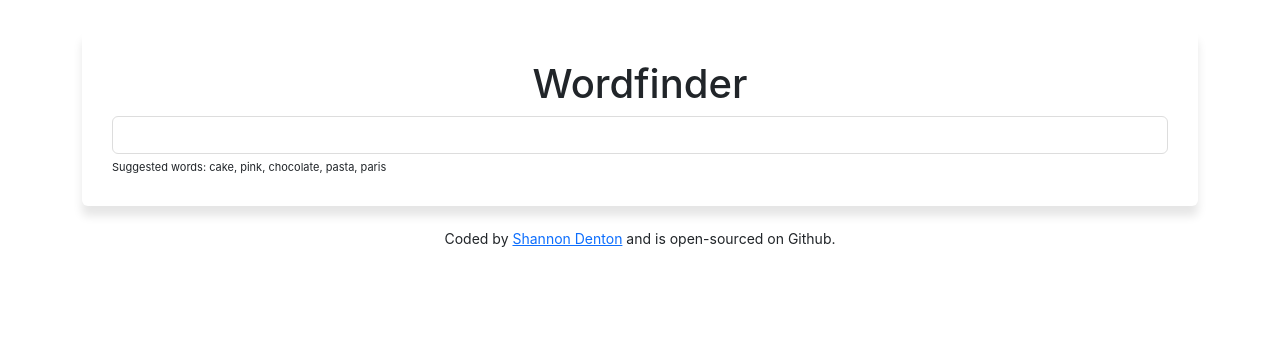
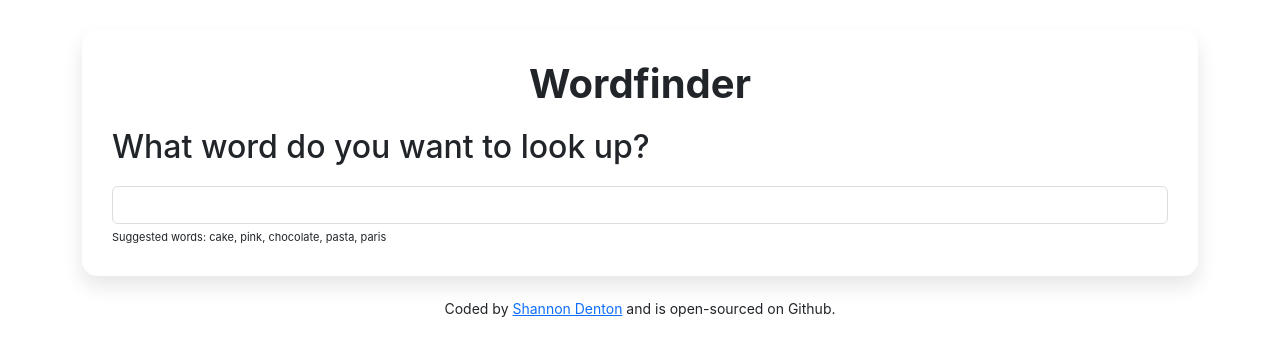
Before and after one commit to ShannonDenton/dictionary-project, a React (Create React App) app: page / in a window 1280 px wide. Shown: the top 356 px of the page. Built offline with nearby package versions, Linux system fonts and the light colour scheme; no server answers.

Commit message:
Added more styling

```diff
--- a/src/Dictionary.css
+++ b/src/Dictionary.css
@@ -1,13 +1,19 @@
 .Dictionary section {
   background: white;
-  border-radius: 6px;
+  border-radius: 15px;
   padding: 30px;
-  box-shadow: 0 10px 10px rgb(0 0 0 / 10%);
+  box-shadow: 0 10px 20px rgb(0 0 0 / 10%);
   margin: 20px 0;
 }
 
 .Dictionary h1 {
   text-align: center;
+  font-weight: bold;
+  margin-bottom: 20px;
+}
+
+.Dictionary h2 {
+  margin-bottom: 20px;
 }
 
 .Dictionary input {
--- a/src/Dictionary.js
+++ b/src/Dictionary.js
@@ -37,6 +37,7 @@ export default function Dictionary(props) {
       <div className="Dictionary">
         <section>
           <h1>Wordfinder</h1>
+          <h2>What word do you want to look up?</h2>
           <form onSubmit={handleSubmit}>
             <input type="search" onChange={handleKeywordChange} />
           </form>
--- a/src/Meaning.css
+++ b/src/Meaning.css
@@ -5,7 +5,7 @@
 }
 
 .Meaning .example {
-  font-size: 15px;
   color: #70757a;
+  margin-top: 10px;
   font-style: italic;
 }
--- a/src/Phonetic.js
+++ b/src/Phonetic.js
@@ -9,7 +9,9 @@ export default function Phonetic(props) {
         {" "}
         Listen
       </a>
+      <span className="text">
       {props.phonetic.text}
+      </span>
     </div>
   );
 }
```
